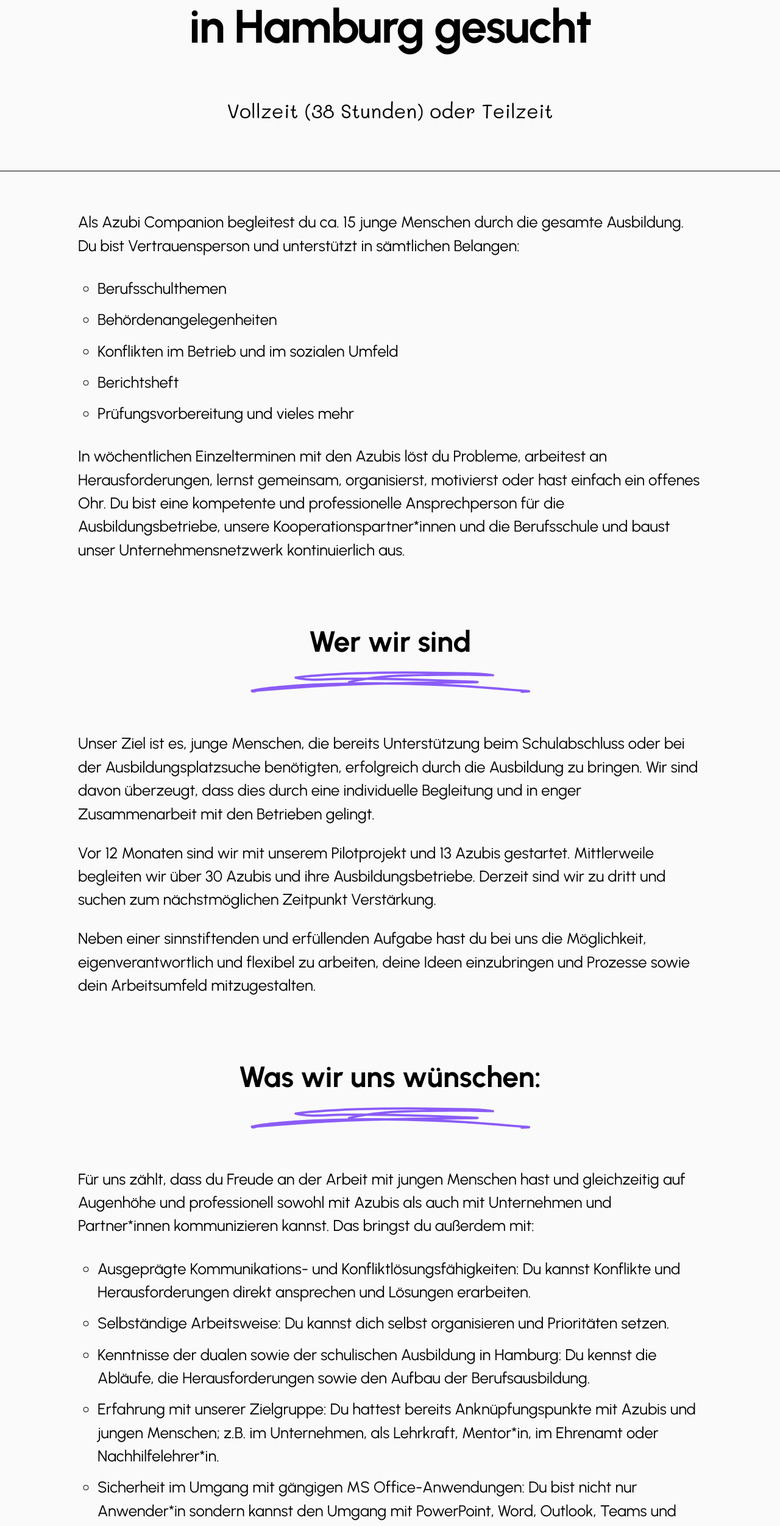
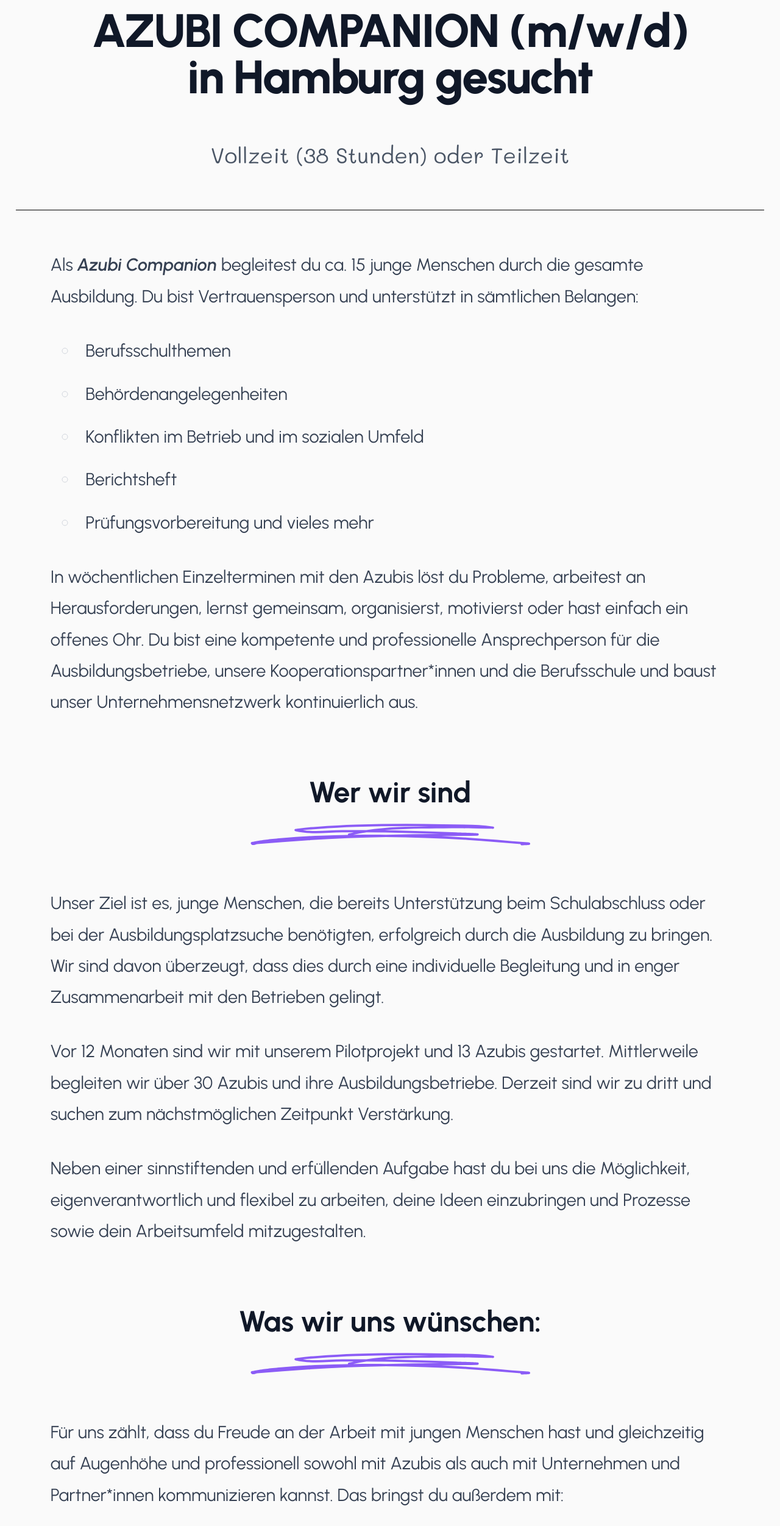
Before and after one commit to tmonzel/ac-app, a SvelteKit app: page /jobs in a window 1280 px wide. Shown: the part 270-2773 px from the top of the page at 61% size. Built offline with nearby package versions, Linux system fonts and the light colour scheme.

Commit message:
Adjust container styles for tailwind ^4

```diff
--- a/src/app.css
+++ b/src/app.css
@@ -1,4 +1,5 @@
 @import 'tailwindcss';
+@plugin "@tailwindcss/typography";
 
 :root {
 	--program-color: #7525da;
@@ -8,6 +9,15 @@
 	--start-color: #2d2d2d;
 
 	--mark-color: rgba(255, 247, 0, 0.75);
+}
+
+@utility container {
+	margin-inline: auto;
+	padding-inline: 1rem;
+
+	@media (width > theme(--breakpoint-2xl)) {
+		padding-inline: 12%;
+	}
 }
 
 html {
@@ -28,6 +38,10 @@ mark {
 }
 
 .lead-font {
+	font-family: 'Mali', sans-serif;
+}
+
+.lead {
 	font-family: 'Mali', sans-serif;
 }
 
--- a/src/lib/sections/ContactSection.svelte
+++ b/src/lib/sections/ContactSection.svelte
@@ -3,7 +3,7 @@
 </script>
 
 <PageSection id="kontakt" class="flex items-center justify-center py-32">
-	<div>
+	<div class="container">
 		<header class="text-center">
 			<h1 class="mb-12 main-headline hl-font">Kontakt</h1>
 			<h2 class="text-xl mb-12 lead-font mx-5">
--- a/src/lib/sections/PartnerSection.svelte
+++ b/src/lib/sections/PartnerSection.svelte
@@ -15,7 +15,7 @@
 </script>
 
 <PageSection id="partner" class="py-32">
-	<div class="container mx-auto px-5">
+	<div class="container">
 		<header class="text-center">
 			<h1 class="main-headline mb-12 hl-font">Partner</h1>
 			<h2 class="text-xl mb-12 lead-font">
--- a/src/lib/sections/ServiceSection.svelte
+++ b/src/lib/sections/ServiceSection.svelte
@@ -4,7 +4,7 @@
 </script>
 
 <PageSection id="programm" class="py-32">
-	<div class="container mx-auto px-5">
+	<div class="container">
 		<header class="text-center">
 			<span class="material-symbols-outlined text-6xl">rocket_launch</span>
 			<h1 class="main-headline mb-12 hl-font">
--- a/src/lib/sections/SupportSection.svelte
+++ b/src/lib/sections/SupportSection.svelte
@@ -3,7 +3,7 @@
 </script>
 
 <PageSection id="spenden" class="flex items-center justify-center py-32">
-	<div class="container mx-2">
+	<div class="container">
 		<header class="text-center">
 			<h1 class="mb-12 main-headline hl-font">Unterstützen</h1>
 			<h2 class="text-xl mb-12 lead-font mx-5">
--- a/src/routes/jobs/+page.svelte
+++ b/src/routes/jobs/+page.svelte
@@ -9,31 +9,31 @@
 	<link rel="canonical" href="https://azubi-companion.de/jobs" />
 </svelte:head>
 
-<div class="container mx-auto my-10 px-2 sm:px-0">
-	<header class="text-center">
-		<div class="flex justify-center mb-5">
+<div class="container my-10">
+	<header class="mx-auto prose lg:prose-lg">
+		<div class="flex justify-center mb-2">
 			<img src={logoImage} alt="Azubi Companion Logo" class="h-16" />
 		</div>
-		<h1 class="text-5xl font-bold mb-12 hl-font tracking-tight">
+		<h1 class="tracking-tight text-center">
 			AZUBI COMPANION (m/w/d)<br />in Hamburg gesucht
 		</h1>
-		<h2 class="text-xl mb-12 lead-font">Vollzeit (38 Stunden) oder Teilzeit</h2>
+		<p class="lead text-center">Vollzeit (38 Stunden) oder Teilzeit</p>
 	</header>
 
 	<hr class="my-10" />
 
-	<div class="px-2 sm:px-20">
-		<section class="mb-16">
+	<div class="mx-auto prose md:prose-md lg:prose-lg px-5 lg:px-0 prose-h2:mb-0">
+		<section>
 			<p>
-				Als <span class="">Azubi Companion</span> begleitest du ca. 15 junge Menschen durch die gesamte
-				Ausbildung. Du bist Vertrauensperson und unterstützt in sämtlichen Belangen:
+				Als <span class="italic font-semibold">Azubi Companion</span> begleitest du ca. 15 junge Menschen
+				durch die gesamte Ausbildung. Du bist Vertrauensperson und unterstützt in sämtlichen Belangen:
 			</p>
-			<ul class="ms-5 my-5">
-				<li class="mb-2">Berufsschulthemen</li>
-				<li class="mb-2">Behördenangelegenheiten</li>
-				<li class="mb-2">Konflikten im Betrieb und im sozialen Umfeld</li>
-				<li class="mb-2">Berichtsheft</li>
-				<li class="mb-2">Prüfungsvorbereitung und vieles mehr</li>
+			<ul>
+				<li>Berufsschulthemen</li>
+				<li>Behördenangelegenheiten</li>
+				<li>Konflikten im Betrieb und im sozialen Umfeld</li>
+				<li>Berichtsheft</li>
+				<li>Prüfungsvorbereitung und vieles mehr</li>
 			</ul>
 			<p>
 				In wöchentlichen Einzelterminen mit den Azubis löst du Probleme, arbeitest an
@@ -43,10 +43,9 @@
 				kontinuierlich aus.
 			</p>
 		</section>
-		<!--<hr class="my-12 w-10 mx-auto border-neutral-400" />-->
-		<section class="mb-16">
-			<header class="mb-5">
-				<h2 class="text-center font-bold text-3xl">Wer wir sind</h2>
+		<section>
+			<header>
+				<h2 class="text-center">Wer wir sind</h2>
 
 				<div class="flex justify-center">
 					<svg
@@ -82,9 +81,9 @@
 			</p>
 		</section>
 
-		<section class="mb-12">
-			<header class="mb-5">
-				<h2 class="text-center font-bold text-3xl">Was wir uns wünschen:</h2>
+		<section>
+			<header>
+				<h2 class="text-center">Was wir uns wünschen:</h2>
 				<div class="flex justify-center">
 					<svg
 						class="max-w-72"
@@ -106,33 +105,33 @@
 				Augenhöhe und professionell sowohl mit Azubis als auch mit Unternehmen und Partner*innen
 				kommunizieren kannst. Das bringst du außerdem mit:
 			</p>
-			<ul class="ms-5 my-5">
-				<li class="mb-2">
+			<ul>
+				<li>
 					Ausgeprägte Kommunikations- und Konfliktlösungsfähigkeiten: Du kannst Konflikte und
 					Herausforderungen direkt ansprechen und Lösungen erarbeiten.
 				</li>
-				<li class="mb-2">
+				<li>
 					Selbständige Arbeitsweise: Du kannst dich selbst organisieren und Prioritäten setzen.
 				</li>
-				<li class="mb-2">
+				<li>
 					Kenntnisse der dualen sowie der schulischen Ausbildung in Hamburg: Du kennst die Abläufe,
 					die Herausforderungen sowie den Aufbau der Berufsausbildung.
 				</li>
-				<li class="mb-2">
+				<li>
 					Erfahrung mit unserer Zielgruppe: Du hattest bereits Anknüpfungspunkte mit Azubis und
 					jungen Menschen; z.B. im Unternehmen, als Lehrkraft, Mentor*in, im Ehrenamt oder
 					Nachhilfelehrer*in.
 				</li>
-				<li class="mb-2">
+				<li>
 					Sicherheit im Umgang mit gängigen MS Office-Anwendungen: Du bist nicht nur Anwender*in
 					sondern kannst den Umgang mit PowerPoint, Word, Outlook, Teams und Excel auch an Azubis
 					vermitteln.
 				</li>
 			</ul>
 		</section>
-		<section class="mb-16">
-			<header class="mb-5">
-				<h2 class="text-center font-bold text-3xl">Du möchtest mit anpacken?</h2>
+		<section>
+			<header>
+				<h2 class="text-center">Du möchtest mit anpacken?</h2>
 				<div class="flex justify-center">
 					<svg
 						class="max-w-72"
@@ -165,9 +164,3 @@
 </div>
 
 <Footer />
-
-<style>
-	p {
-		margin-bottom: 1rem /* 16px */;
-	}
-</style>
```
